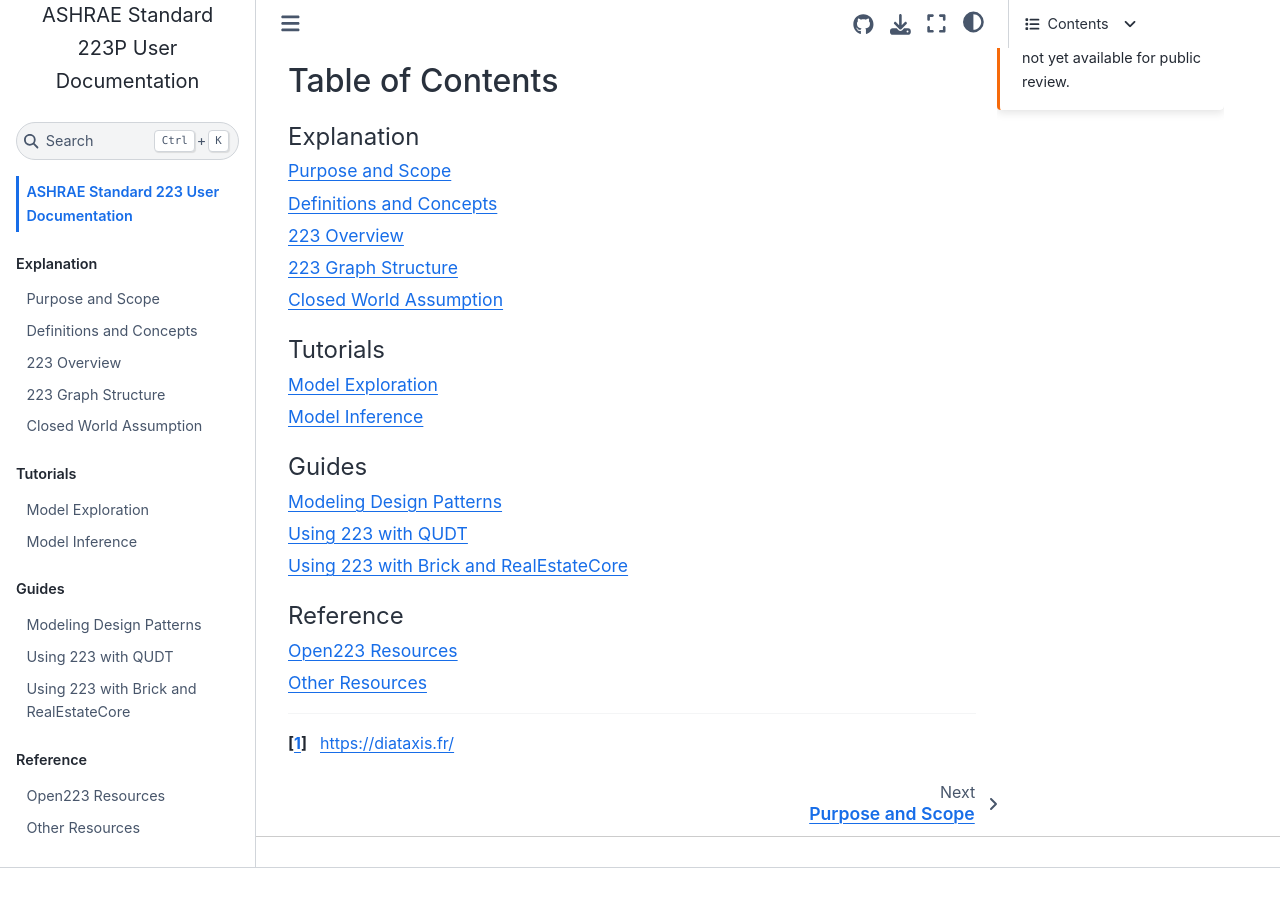
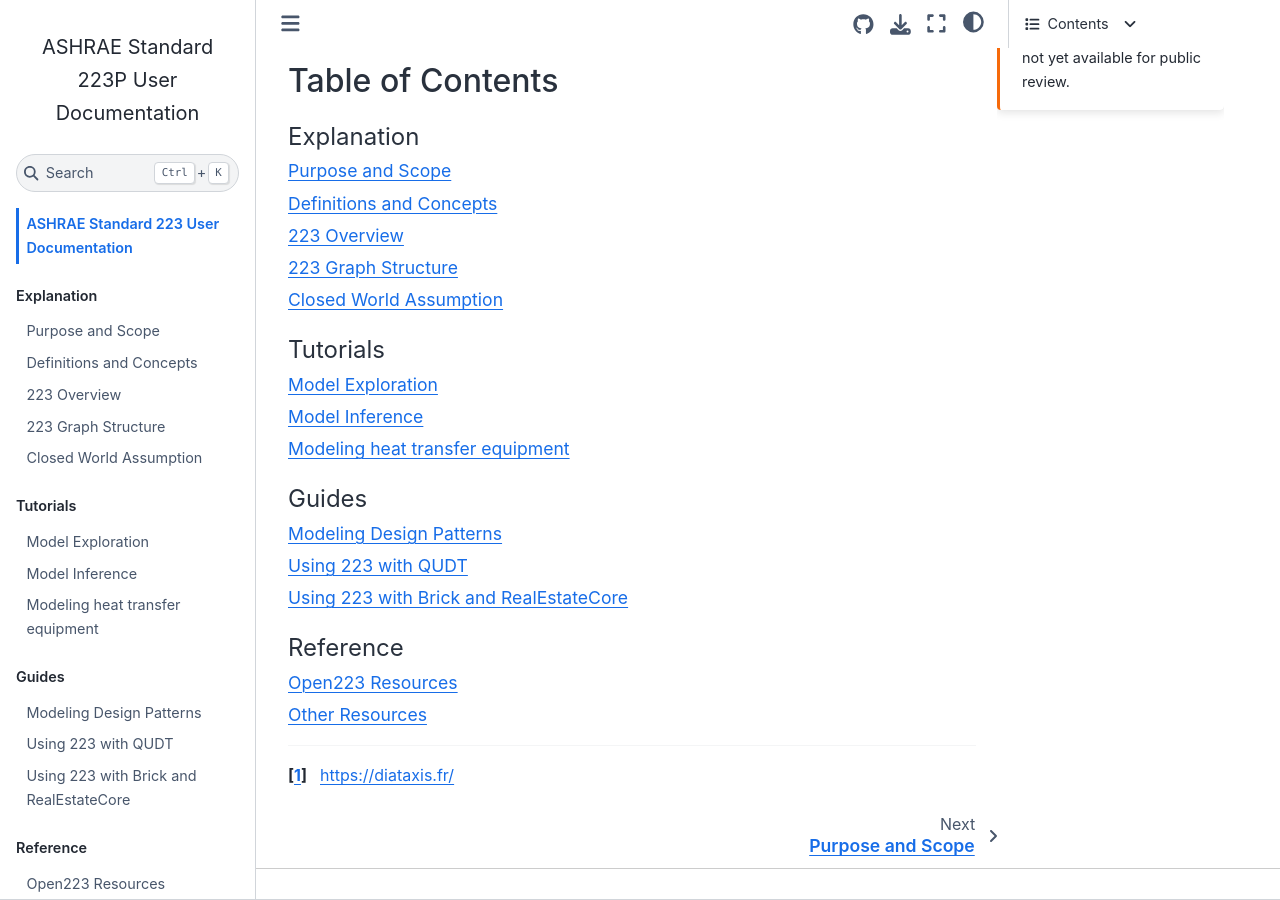
Before and after one commit to open223/docs.open223.info, a Jupyter Book: the page built from intro.md, in a window 1280 px wide and 900 px high, scrolled down 505 px. Built offline with Jupyter Book 1.0.4 settings and Sphinx 7.4.7 and the Sphinx Book theme 1.1.4, drawn with Linux system fonts in a browser that asks for light colours; before the commit the page ends 1373 px from its top, so only the background shows below that.

Commit message:
Updated toc

```diff
--- a/_toc.yml
+++ b/_toc.yml
@@ -16,6 +16,7 @@
   chapters:
   - file: tutorials/model_exploration.md
   - file: tutorials/model_inference.md
+  - file: tutorials/model_heat_transfer.md
 - caption: Guides
   chapters:
   - file: guides/design-patterns.md
```
